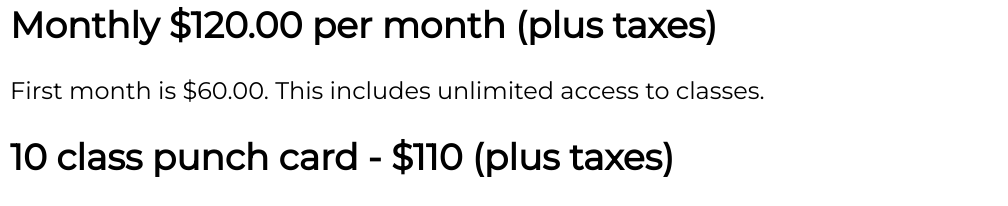
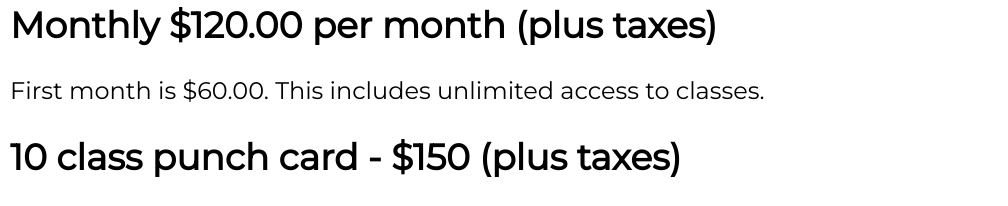
Before and after one commit to caughtclean/PTCF, a React app: page / in a window 1280 px wide. Shown: the part 3756-3962 px from the top of the page, without its empty margins (0-1008 px from the left). Built offline with nearby package versions, Linux system fonts and the light colour scheme.

Commit message:
made changes to punch card pricing

```diff
--- a/src/containers/Home/Home.js
+++ b/src/containers/Home/Home.js
@@ -139,7 +139,7 @@ export default class Home extends Component {
         <p> There are many plans and options for what you are looking for and what fits your schedule. First class is free! Come try it out and see what CrossFit has to offer. Please phone, text, or email 24 hours ahead of time to let Eddie know you are coming so he can assess you and tailor the workout for you that day.   </p>
         <h2>Monthly $120.00 per month (plus taxes)</h2>
         <p> First month is $60.00. This includes unlimited access to classes.</p>
-        <h2>10 class punch card - $110 (plus taxes)</h2>
+        <h2>10 class punch card - $150 (plus taxes)</h2>
         <p> A 10 class punch card for people in and out of town etc. </p>
         <h2> 1 on 1 personal training $60.00 per hour (plus taxes) </h2>
         <p> 1 on 1 personal training is available. Also for team rates, please call or email. </p>
```
Also changed, not shown: build/asset-manifest.json, build/index.html, build/service-worker.js, 5 other files.
